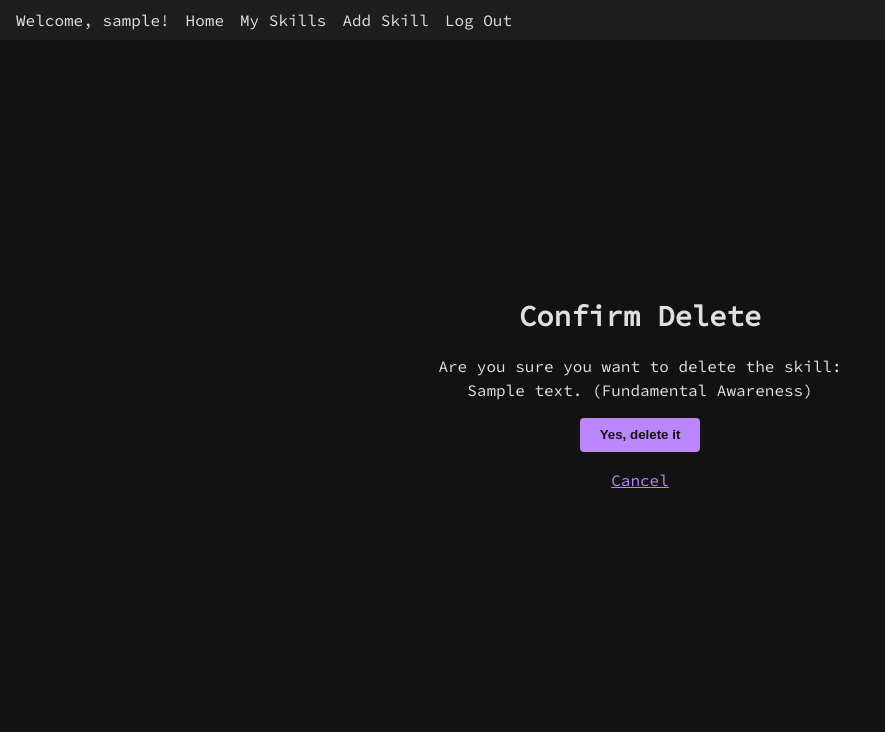
After one commit to Xugknight/mydevskill, a Django app: page /skills/1/delete/ in a window 1280 px wide. The commit adds this page. Shown: the top 732 px of the page, without its empty margins (0-885 px from the left). Run offline with Django 5.2, Linux system fonts and the light colour scheme; a user stored in the database is signed in; tables that the repository leaves empty hold one stand-in row (values such as "Sample post").

Commit message:
Create confirm_delete page. Wire up templates. Minor styling tweak for link and button centering on confirm page

```diff
--- a/main_app/static/css/base.css
+++ b/main_app/static/css/base.css
@@ -103,6 +103,18 @@ form {
   margin-top: 1rem;
 }
 
+.confirm-delete-form {
+  display: flex;
+  flex-direction: column;
+  gap: 1rem;
+  margin-top: 1rem;
+  align-items: center;
+}
+
+.confirm-delete-form button {
+  align-self: center;
+}
+
 .input-field:focus,
 textarea:focus,
 select:focus {
--- /dev/null
+++ b/main_app/templates/skills/confirm_delete.html
@@ -0,0 +1,15 @@
+{% extends 'base.html' %}
+
+{% block content %}
+
+  <h2>Confirm Delete</h2>
+  <p>Are you sure you want to delete the skill:</p>
+  <blockquote>{{ object.description }} ({{ object.get_skill_level_display }})</blockquote>
+
+  <form method="post" class="confirm-delete-form">
+    {% csrf_token %}
+    <button type="submit">Yes, delete it</button>
+    <a href="{% url 'skill_detail' object.pk %}">Cancel</a>
+  </form>
+
+{% endblock %}
--- a/main_app/templates/skills/detail.html
+++ b/main_app/templates/skills/detail.html
@@ -4,4 +4,8 @@
   <h1>{{ skill.description }}</h1>
   <p><strong>Level:</strong> {{ skill.get_skill_level_display }}</p>
 
+  <p>
+    <a href="{% url 'delete_skill' skill.pk %}">Delete this skill</a>
+  </p>
+
 {% endblock %}
```
